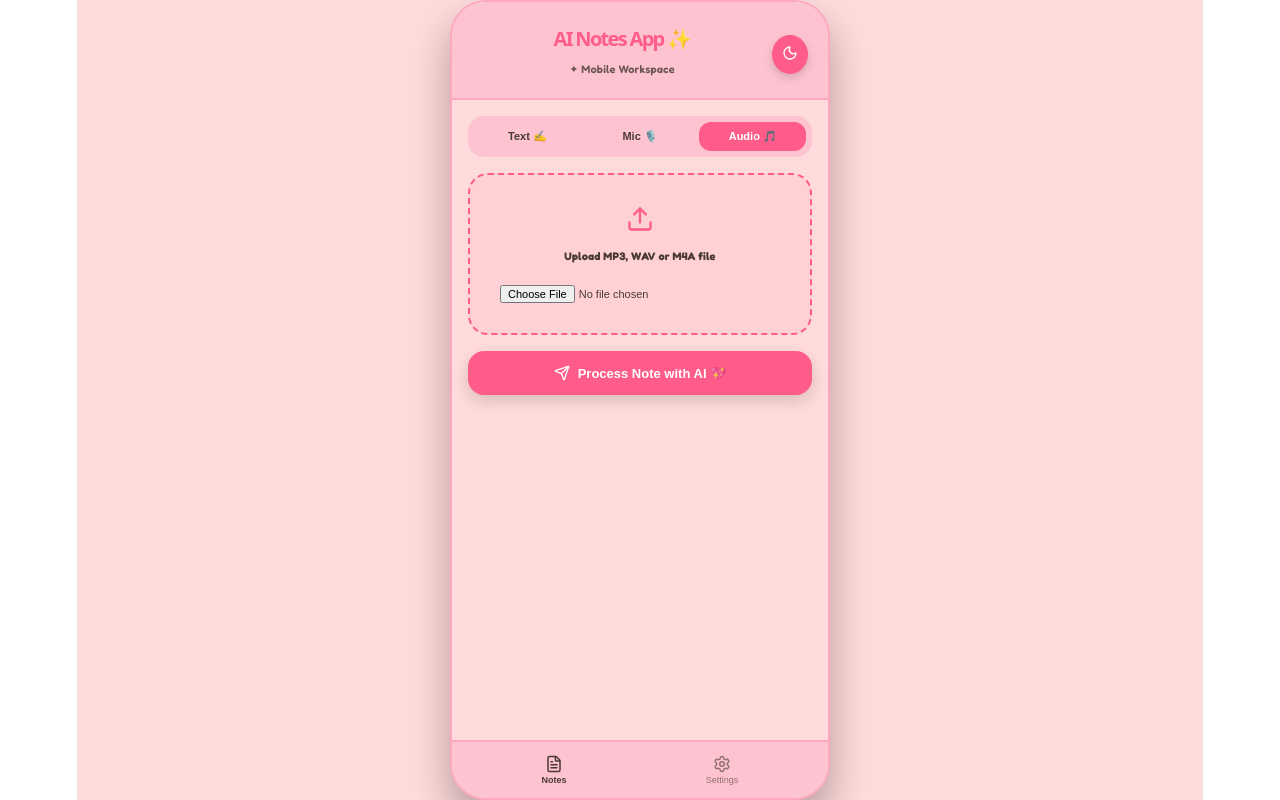
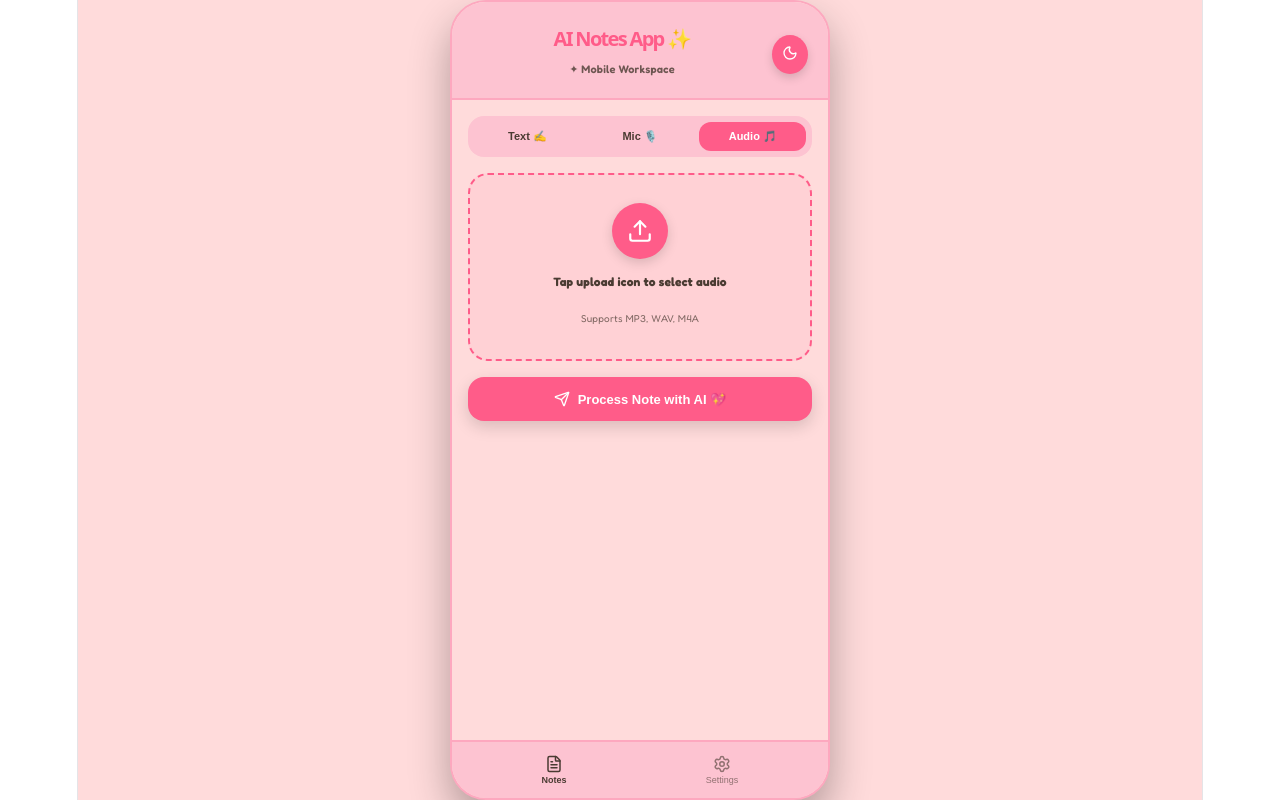
Before and after one commit to beamn55/Notes-App-with-AI-yarn, a React (Vite) app: page / in a window 1280 px wide. Both pictures are taken after a click on the button "Audio 🎵". Built offline with nearby package versions, Linux system fonts and the light colour scheme.

Commit message:
Update app files

```diff
--- a/src/App.jsx
+++ b/src/App.jsx
@@ -3,8 +3,8 @@ import { Mic, Upload, FileText, Settings, Moon, Sun, Sparkles, Send, CheckCircle
 
 export default function App() {
   const [darkMode, setDarkMode] = useState(false);
-  const [username, setUsername] = useState('Nathan');
-  const [password, setPassword] = useState('••••••••');
+  const [username, setUsername] = useState('');
+  const [password, setPassword] = useState('');
   const [apiKey, setApiKey] = useState('AQ.Ab8RN6JSxDlxoNh-CTJEAIgn1Al5m5HPV0pOdoPp2z1fkSkrYg');
   const [activeTab, setActiveTab] = useState('notes');
   const [inputMode, setInputMode] = useState('text');
@@ -12,6 +12,8 @@ export default function App() {
   const [isRecording, setIsRecording] = useState(false);
   const [loading, setLoading] = useState(false);
   const [result, setResult] = useState(null);
+  const [selectedFileName, setSelectedFileName] = useState('');
+  const [saveMessage, setSaveMessage] = useState(false);
 
   const handleProcessWithAI = async () => {
     if (!textContent && inputMode === 'text') return;
@@ -31,7 +33,7 @@ export default function App() {
               1. Summary: A clear and concise summary of the main points.
               2. Tags: 3 to 5 relevant tags separated by commas.
 
-              Note content: "${textContent}"`
+              Note content: "${textContent || selectedFileName}"`
             }]
           }]
         })
@@ -57,6 +59,18 @@ export default function App() {
     } finally {
       setLoading(false);
     }
+  };
+
+  const handleFileChange = (e) => {
+    if (e.target.files && e.target.files[0]) {
+      setSelectedFileName(e.target.files[0].name);
+      setTextContent(`[Uploaded Audio File: ${e.target.files[0].name}]`);
+    }
+  };
+
+  const handleSaveSettings = () => {
+    setSaveMessage(true);
+    setTimeout(() => setSaveMessage(false), 3000);
   };
 
   const bgStyle = darkMode ? '#040607' : '#FFDBDB';
@@ -103,7 +117,7 @@ export default function App() {
           padding: '24px 20px 16px 20px',
           display: 'flex',
           alignItems: 'center',
-          justifyContent: 'between',
+          justifyContent: 'space-between',
           backgroundColor: headerBg,
           borderBottom: darkMode ? '2px solid #4928C2' : '2px solid #FDA8BF'
         }}>
@@ -233,16 +247,47 @@ export default function App() {
                   flexDirection: 'column',
                   alignItems: 'center',
                   justifyContent: 'center',
-                  padding: '30px',
+                  padding: '28px',
                   borderRadius: '20px',
                   border: `2px dashed ${primaryColor}`,
                   backgroundColor: secondaryBg + '33',
-                  gap: '10px',
+                  gap: '12px',
                   textAlign: 'center'
                 }}>
-                  <Upload size={28} color={primaryColor} />
-                  <p style={{ fontSize: '11px', fontWeight: '700', margin: 0 }}>Upload MP3, WAV or M4A file</p>
-                  <input type="file" accept="audio/*" style={{ fontSize: '11px', width: '100%', marginTop: '6px' }} />
+                  <label htmlFor="audio-file-input" style={{
+                    cursor: 'pointer',
+                    display: 'flex',
+                    flexDirection: 'column',
+                    alignItems: 'center',
+                    gap: '10px',
+                    width: '100%'
+                  }}>
+                    <div style={{
+                      width: '56px',
+                      height: '56px',
+                      borderRadius: '50%',
+                      backgroundColor: primaryColor,
+                      display: 'flex',
+                      alignItems: 'center',
+                      justifyContent: 'center',
+                      color: darkMode ? '#040607' : '#FFFFFF',
+                      boxShadow: '0 4px 12px rgba(0,0,0,0.15)',
+                      margin: '0 auto'
+                    }}>
+                      <Upload size={26} />
+                    </div>
+                    <span style={{ fontSize: '12px', fontWeight: '700' }}>
+                      {selectedFileName ? `📁 ${selectedFileName}` : "Tap upload icon to select audio"}
+                    </span>
+                    <span style={{ fontSize: '10px', opacity: 0.7 }}>Supports MP3, WAV, M4A</span>
+                  </label>
+                  <input
+                    id="audio-file-input"
+                    type="file"
+                    accept="audio/*"
+                    onChange={handleFileChange}
+                    style={{ display: 'none' }}
+                  />
                 </div>
               )}
 
@@ -313,11 +358,27 @@ export default function App() {
             <div style={{ display: 'flex', flexDirection: 'column', gap: '12px', paddingTop: '4px' }}>
               <h2 style={{ fontSize: '15px', fontWeight: '700', margin: 0 }}>✨ Settings & Profile</h2>
 
+              {saveMessage && (
+                <div style={{
+                  padding: '10px 12px',
+                  borderRadius: '12px',
+                  backgroundColor: darkMode ? '#4928C2' : '#FF5C89',
+                  color: '#FFFFFF',
+                  fontSize: '11px',
+                  fontWeight: '700',
+                  textAlign: 'center',
+                  boxShadow: '0 4px 10px rgba(0,0,0,0.15)'
+                }}>
+                  ✨ Settings saved successfully, Bestie! 🎉
+                </div>
+              )}
+
               <div style={{ display: 'flex', flexDirection: 'column', gap: '4px' }}>
                 <label style={{ fontSize: '11px', fontWeight: '600' }}>Username:</label>
                 <input
                   type="text"
                   value={username}
+                  placeholder="Enter your username..."
                   onChange={(e) => setUsername(e.target.value)}
                   style={{
                     width: '100%',
@@ -338,6 +399,7 @@ export default function App() {
                 <input
                   type="password"
                   value={password}
+                  placeholder="Enter your password..."
                   onChange={(e) => setPassword(e.target.value)}
                   style={{
                     width: '100%',
@@ -374,7 +436,7 @@ export default function App() {
               </div>
 
               <button
-                onClick={() => alert("Settings saved successfully!")}
+                onClick={handleSaveSettings}
                 style={{
                   width: '100%',
                   padding: '12px',
--- a/src/index.css
+++ b/src/index.css
@@ -4,7 +4,7 @@
   --bg: #fff;
   --border: #e5e4e7;
   --code-bg: #f4f3ec;
-  --accent: #aa3bff;
+  --accent: #a952eb;
   --accent-bg: rgba(170, 59, 255, 0.1);
   --accent-border: rgba(170, 59, 255, 0.5);
   --social-bg: rgba(244, 243, 236, 0.5);
```
